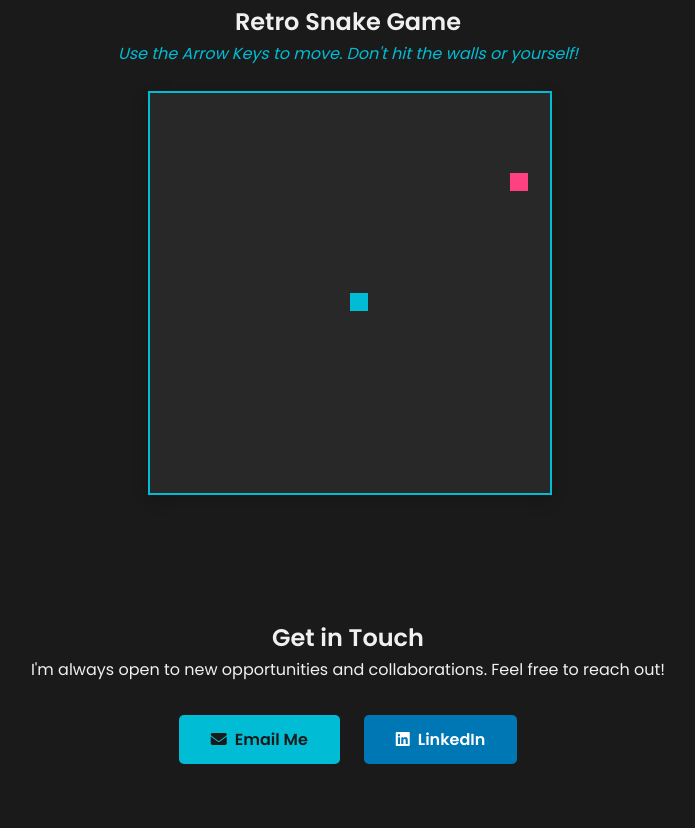
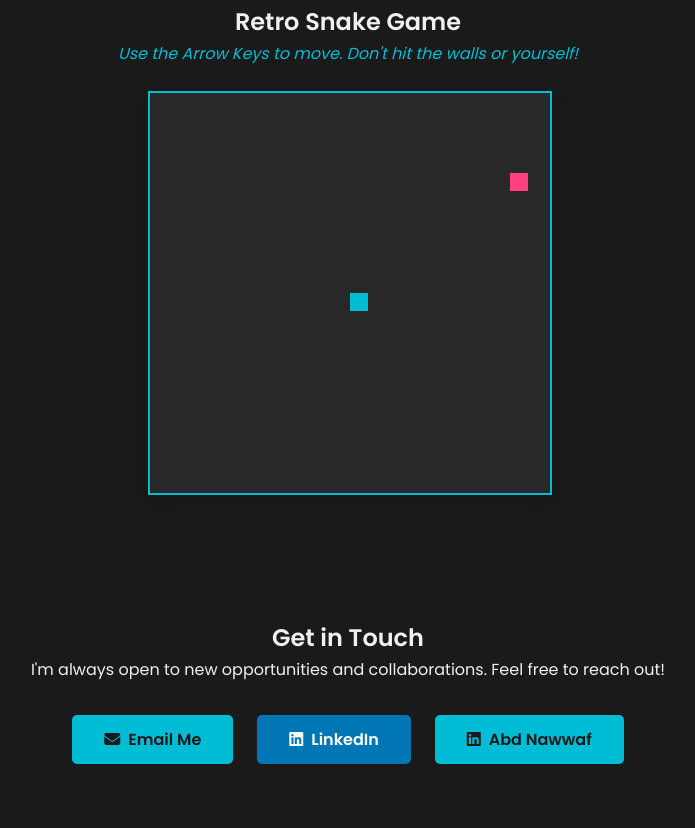
Before and after one commit to dhanish-ali/dhanish-ali.github.io, a plain HTML site: page index.html in a window 1280 px wide. Shown: the part 1172-2000 px from the top of the page, without its empty margins (292-987 px from the left). Drawn offline with Linux system fonts and the light colour scheme.

Commit message:
Update index.html

```diff
--- a/index.html
+++ b/index.html
@@ -70,6 +70,9 @@
                 <a href="https://www.linkedin.com/in/dhanish-ali-87084634b" target="_blank" rel="noopener noreferrer" class="contact-button linkedin">
                     <i class="fab fa-linkedin"></i> LinkedIn
                 </a>
+             <a href="abdnawwaf.github.io" target="_blank" rel="noopener noreferrer" class="contact-button">
+                    <i class="fab fa-linkedin"></i> Abd Nawwaf
+                </a>
             </div>
         </section>
     </main>
```
